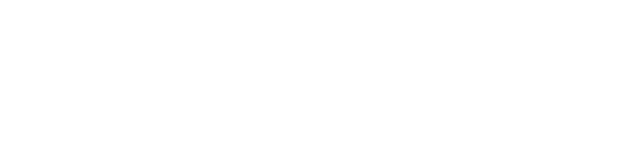
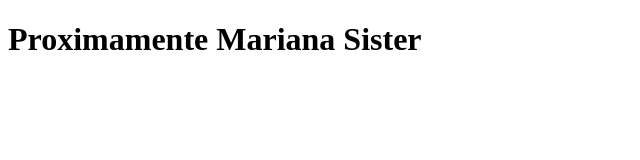
Before and after one commit to nadaronda/Mariana-sister, a website: page public/index.html in a window 1280 px wide. Shown: the whole page, without its empty margins (0-640 px from the left). Drawn offline with Linux system fonts and the light colour scheme.

Commit message:
add information

```diff
--- a/public/index.html
+++ b/public/index.html
@@ -8,6 +8,6 @@
     <title>MARIANA SISTER</title>
   </head>
   <body>
-
+    <H1>Proximamente Mariana Sister </H1>
   </body>
 </html>
```
Also changed, not shown: package.json (added, +23 -0 lines), README.md, dist/index.html (added), 4 other files.
